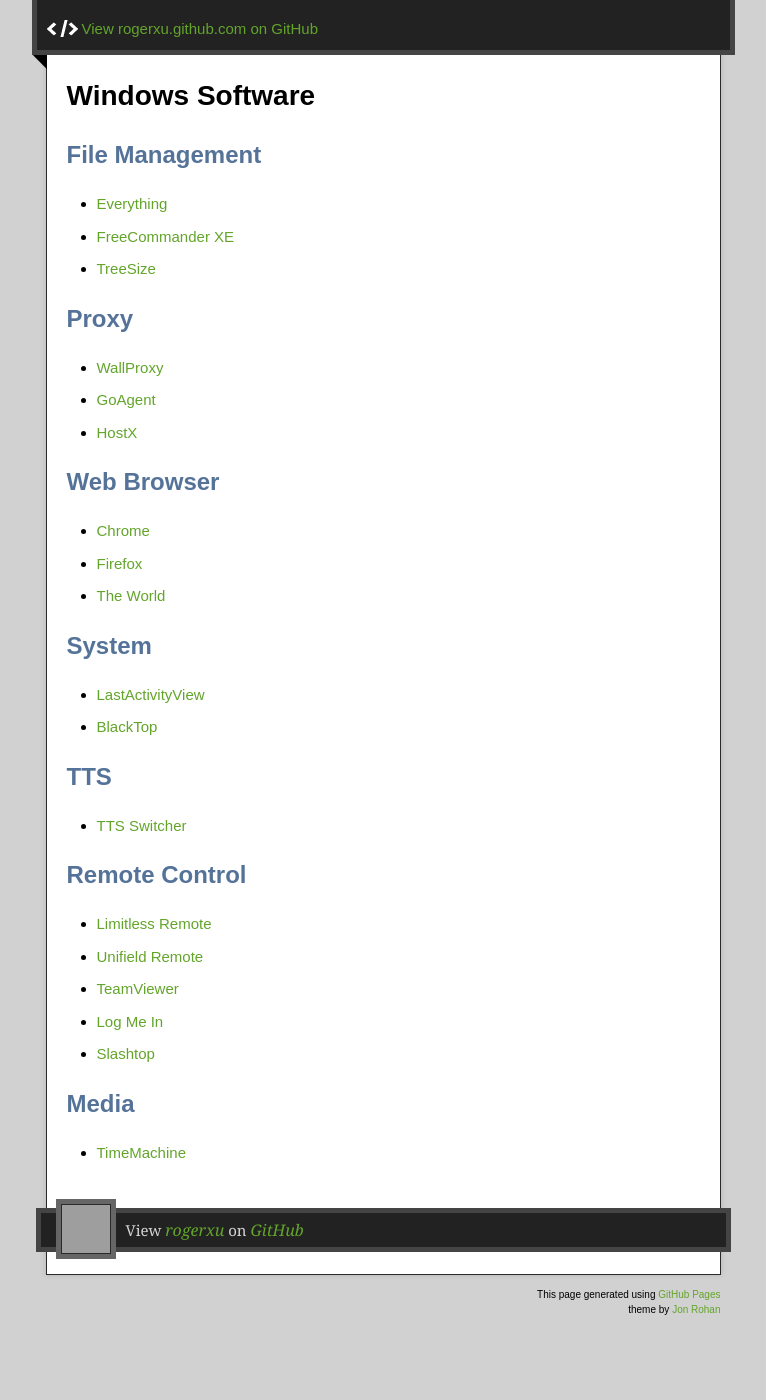
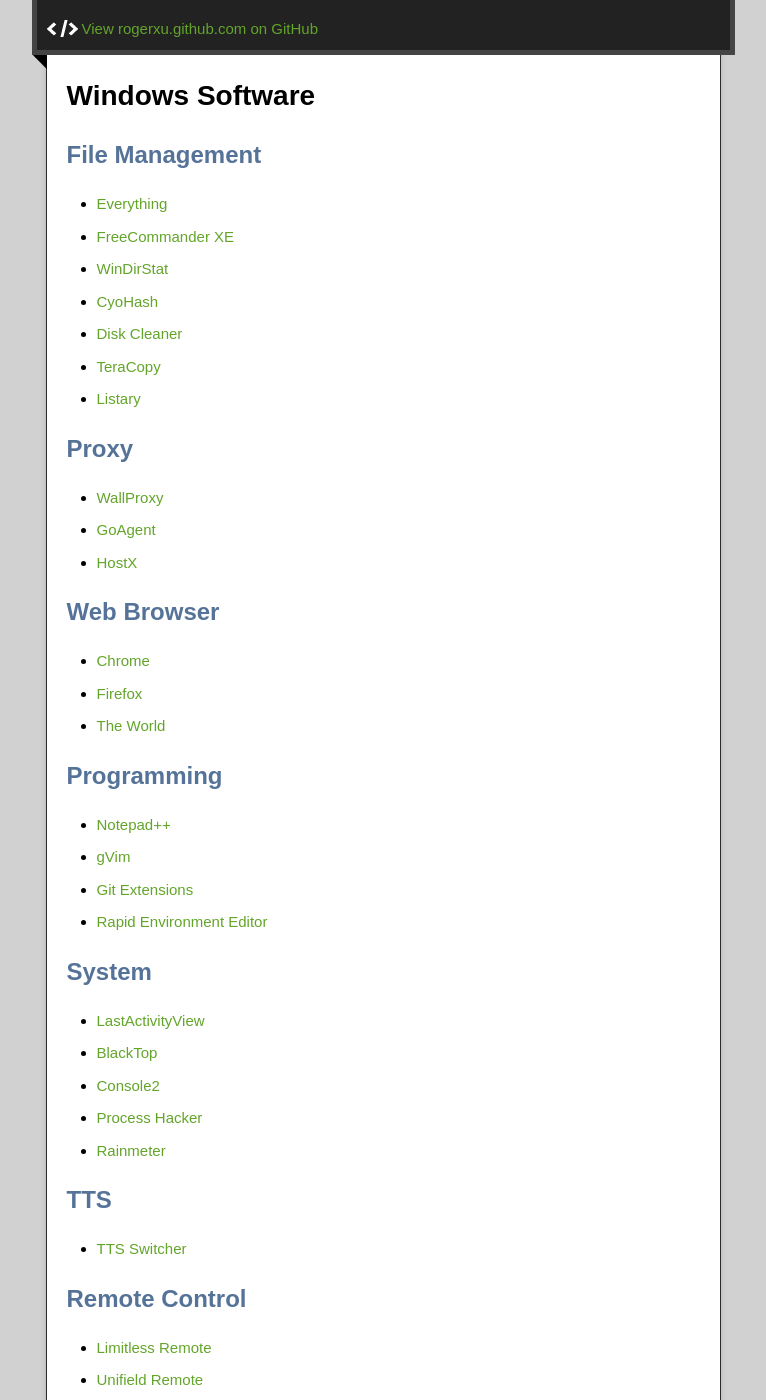
Before and after one commit to rogerxu/rogerxu.github.io, a Jekyll site: the page built from _posts/2012-11-05-windows-software.md, in a window 1280 px wide and 1400 px high, scrolled down 202 px. Shown: the whole window, without its empty margins (257-1023 px from the left). Built offline with Jekyll 4.4.1, drawn with Linux system fonts in a browser that asks for light colours; nearby versions of some CDN libraries; some of the changed text lies outside the part shown; grey boxes are pictures that could not be loaded.

Commit message:
Add a few more software for Windows.

```diff
--- a/_posts/2012-11-05-windows-software.md
+++ b/_posts/2012-11-05-windows-software.md
@@ -9,7 +9,11 @@
 
 * [Everything]()
 * [FreeCommander XE]()
-* [TreeSize]()
+* [WinDirStat]()
+* [CyoHash]()
+* [Disk Cleaner]()
+* [TeraCopy]()
+* [Listary]()
 
 
 ## Proxy
@@ -26,10 +30,21 @@
 * [The World]()
 
 
+## Programming
+
+* [Notepad++]()
+* [gVim]()
+* [Git Extensions]()
+* [Rapid Environment Editor]()
+
+
 ## System
 
 * [LastActivityView]()
 * [BlackTop]()
+* [Console2]()
+* [Process Hacker]()
+* [Rainmeter]()
 
 
 ## TTS
```
Also changed, not shown: other parts of _posts/2012-11-05-windows-software.md (+5 -0 lines).
